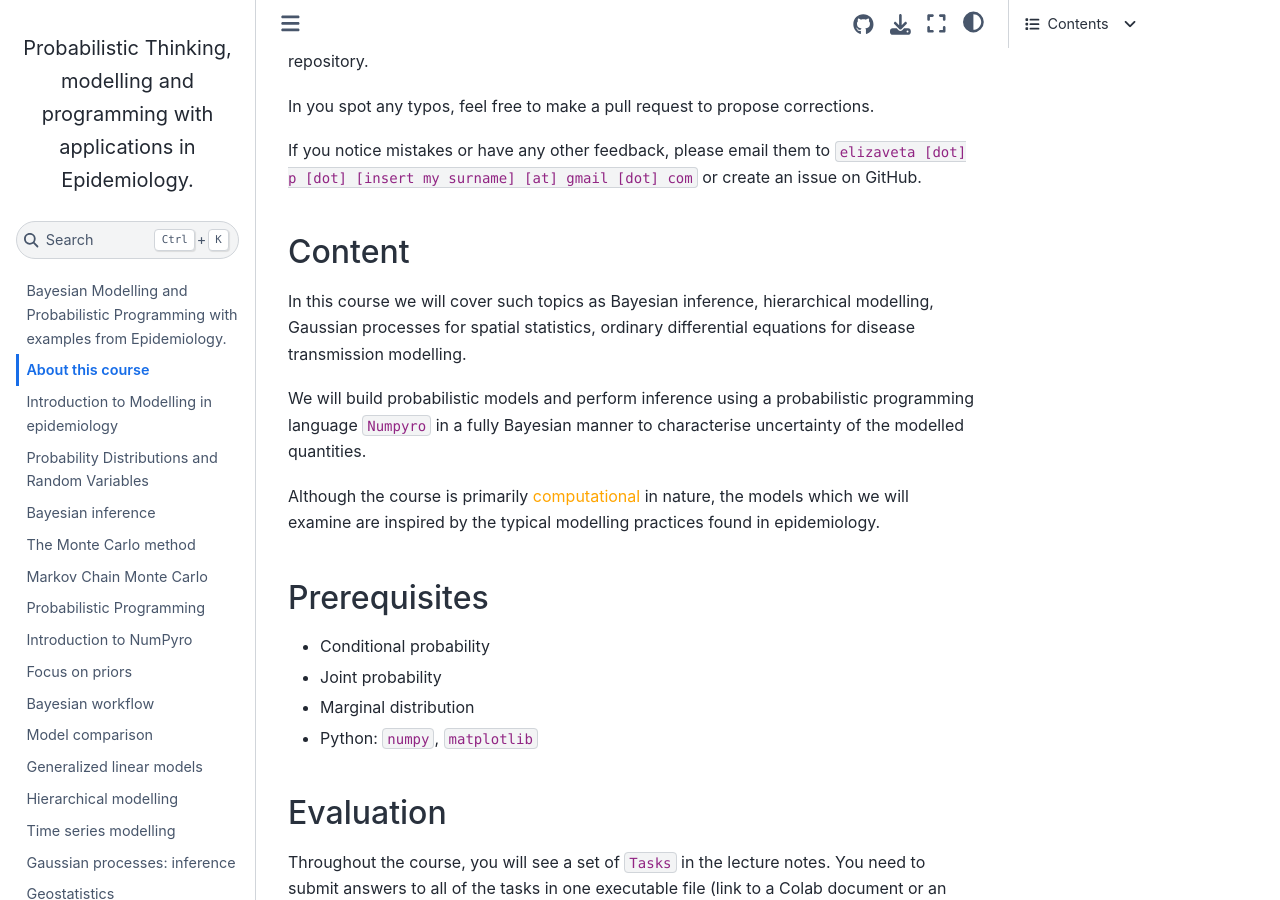
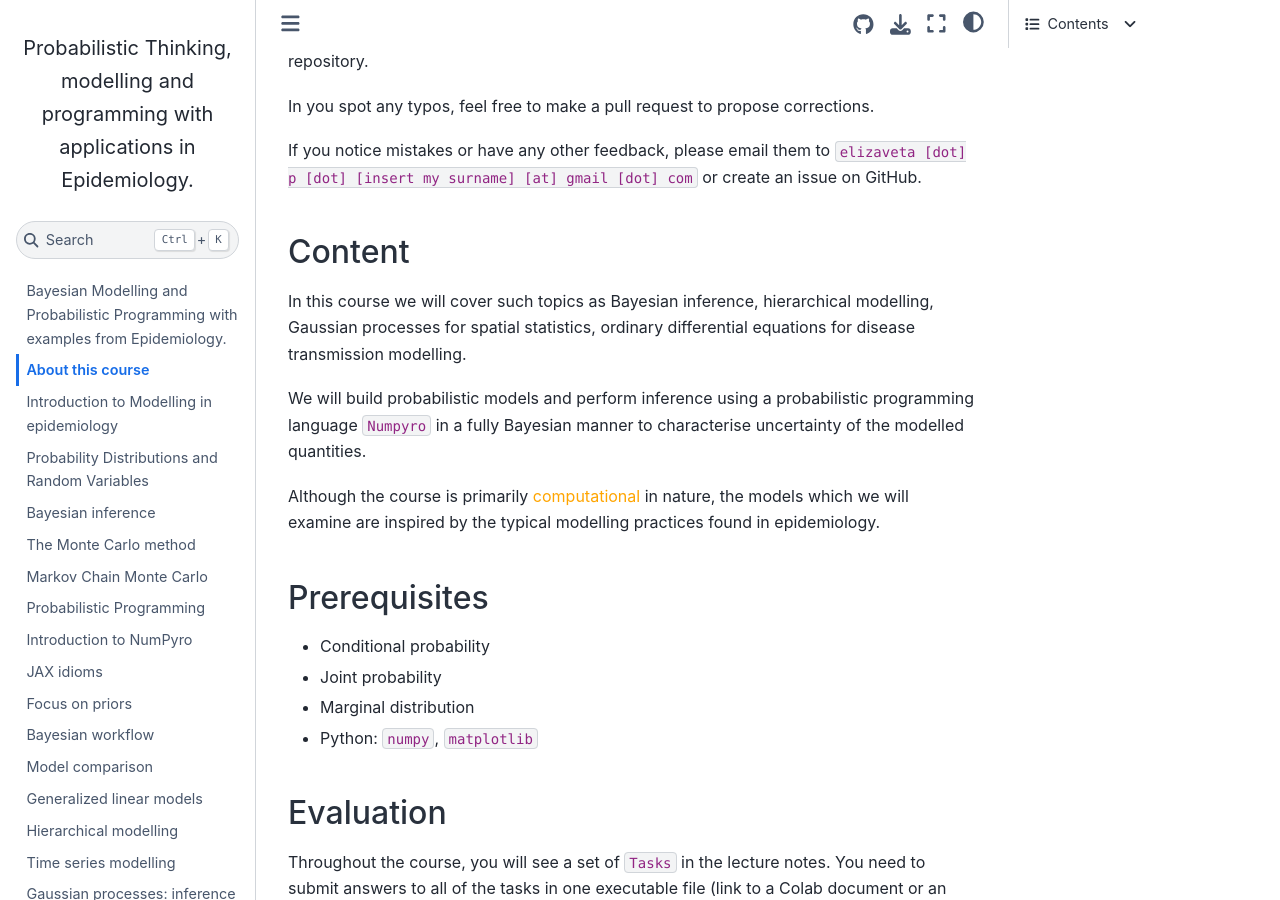
Before and after one commit to elizavetasemenova/prob-epi, a Jupyter Book: the page built from 02_about.md, in a window 1280 px wide and 900 px high, scrolled down 406 px. Built offline with Jupyter Book 1.0.4 settings and Sphinx 7.4.7 and the Sphinx Book theme 1.1.4, drawn with Linux system fonts in a browser that asks for light colours; pages that are not in the unit, such as notebooks, are missing from menus.

Commit message:
start JAX idioms

```diff
--- a/_toc.yml
+++ b/_toc.yml
@@ -12,13 +12,14 @@ chapters:
 - file: 07_MCMC.ipynb
 - file: 08_PPLs.md
 - file: 09_intro_to_Numpyro.ipynb
+- file: 09a_JAX_idioms.ipynb
 - file: 10_focus_on_priors.ipynb
 - file: 11_Bayesian_workflow.ipynb
 - file: 12_model_comparison.ipynb
-- file: 13_glms.md
+- file: 13_glms.ipynb
 - file: 14_logistic_regression.ipynb
 - file: 15_hierarchical_modelling.ipynb
-- file: 16_AR.md
+- file: 16_AR.ipynb
 - file: 17_GP_priors.ipynb
 - file: 18_GP_inference.ipynb
 - file: 19_geostatistics.ipynb
@@ -27,4 +28,5 @@ chapters:
 - file: 22_ODEs.ipynb
 - file: 23_ID_modelling.ipynb
 - file: 24_other.ipynb
+- file: 12_BNN.ipynb
 - file: 999_acknowledgements.md
```
Also changed, not shown: 09a_JAX_idioms.ipynb (added), 24_other.ipynb.
